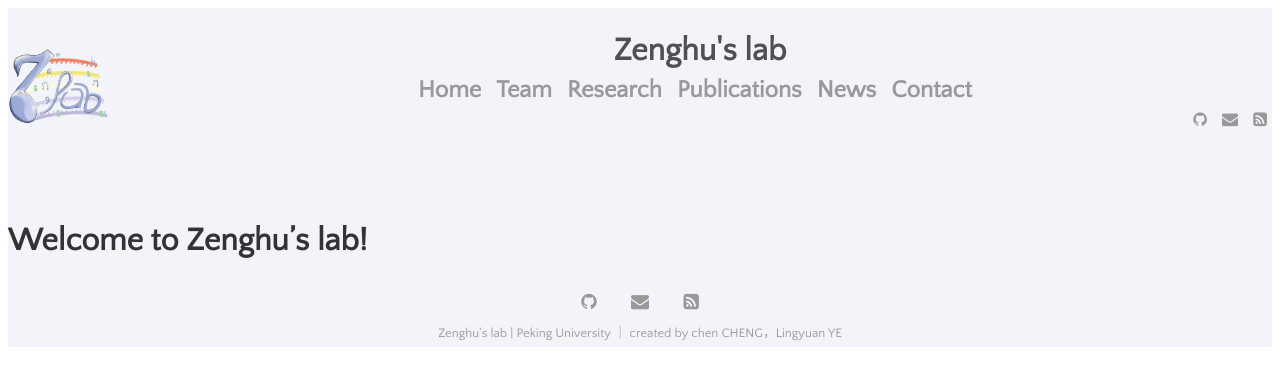
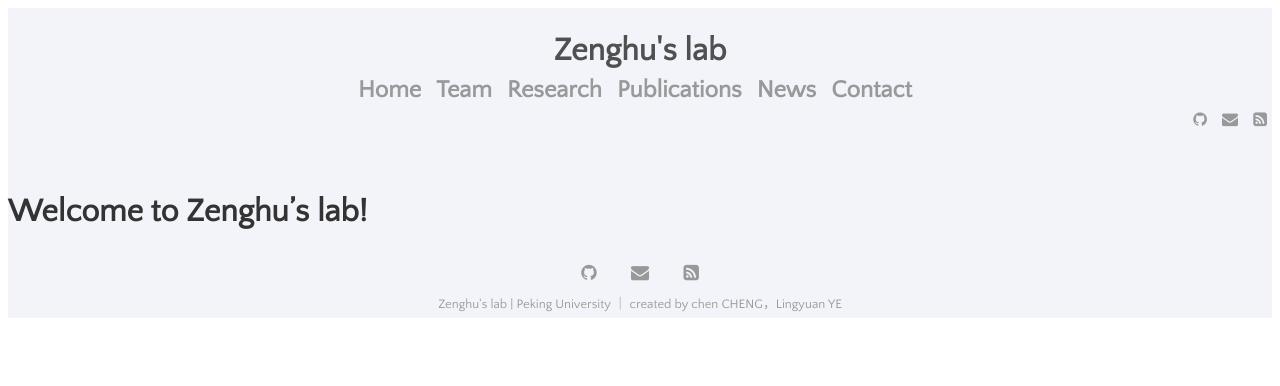
Before and after one commit to ZenghuPKU/zenghupku.github.io, a Jekyll site: the page built from menu/blog.md, in a window 1280 px wide. Shown: the top 386 px of the page. Built offline with Jekyll 4.4.1, drawn with Linux system fonts in a browser that asks for light colours.

Commit message:
Update header.html

```diff
--- a/_includes/header.html
+++ b/_includes/header.html
@@ -1,6 +1,5 @@
-<header class="header" style="display: flex; align-items: center;">
-  <img src="{{site.baseurl}}/assets/img/logo/logotransparent.png" alt="logo" style="width: 100px; margin-right: 20px;">
-  <h3 class="header-title" style="flex: 1;">
+<header class="header">
+  <h3 class="header-title">
     <a href="{{ site.github.url }}/">{{ site.title }}</a>
     <!-- <small class="header-subtitle">{{ site.description }}</small> -->
     {% include menu.html %}
```
